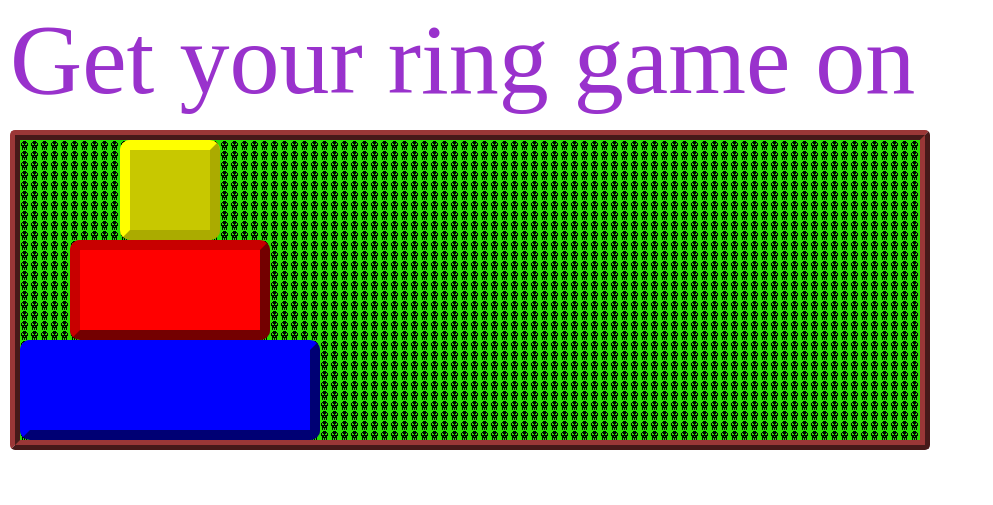
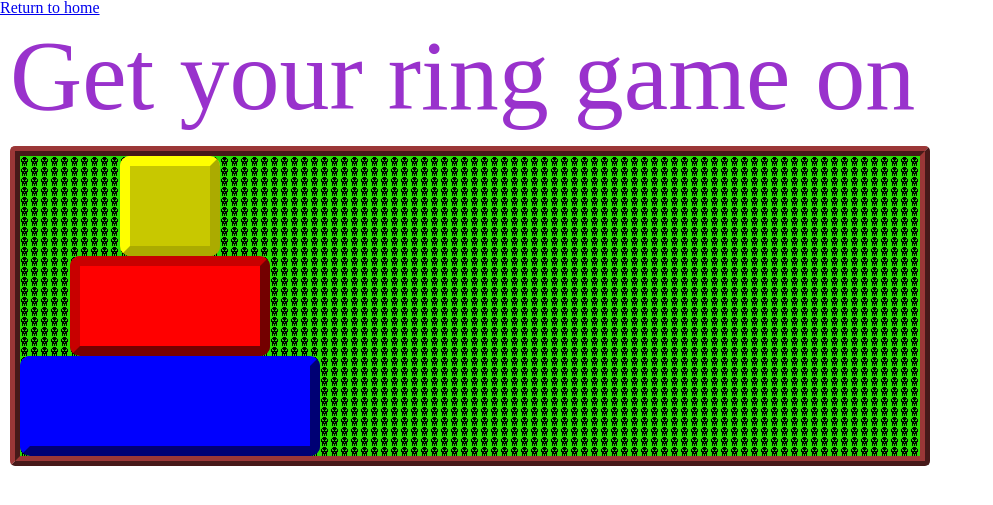
Before and after one commit to Supernats/Supernats.github.io, a Jekyll site: the page hanoi/hanoi.html, which Jekyll copies as it is, in a window 1280 px wide. Shown: the top 505 px of the page, without its empty margins (0-993 px from the left). Built offline with Jekyll 4.4.1, drawn with Linux system fonts in a browser that asks for light colours; Markdown is read by kramdown in place of the engine named in the settings.

Commit message:
Add navigation links for ttt and hanoi

```diff
--- a/hanoi/hanoi.html
+++ b/hanoi/hanoi.html
@@ -9,6 +9,7 @@
 	<link rel="stylesheet" type="text/css" href="hanoi.css">
 </head>
 <body>
+<a href="/">Return to home</a>
 <h1>Get your ring game on</h1>
   <div class="container">
     <div class="pile skulls" id="1">
--- a/tic-tac-toe/ttt.html
+++ b/tic-tac-toe/ttt.html
@@ -5,6 +5,7 @@
   <link rel="stylesheet" type="text/css" href="reset.css">
   <link rel="stylesheet" type="text/css" href="ttt.css">
 </head>
+<a href="/">Return to home</a>
 <h1>Tac them toes!</h1>
 <body>
   <div id="wrapper">
```
Also changed, not shown: other parts of hanoi/hanoi.html (+1 -1 lines).
